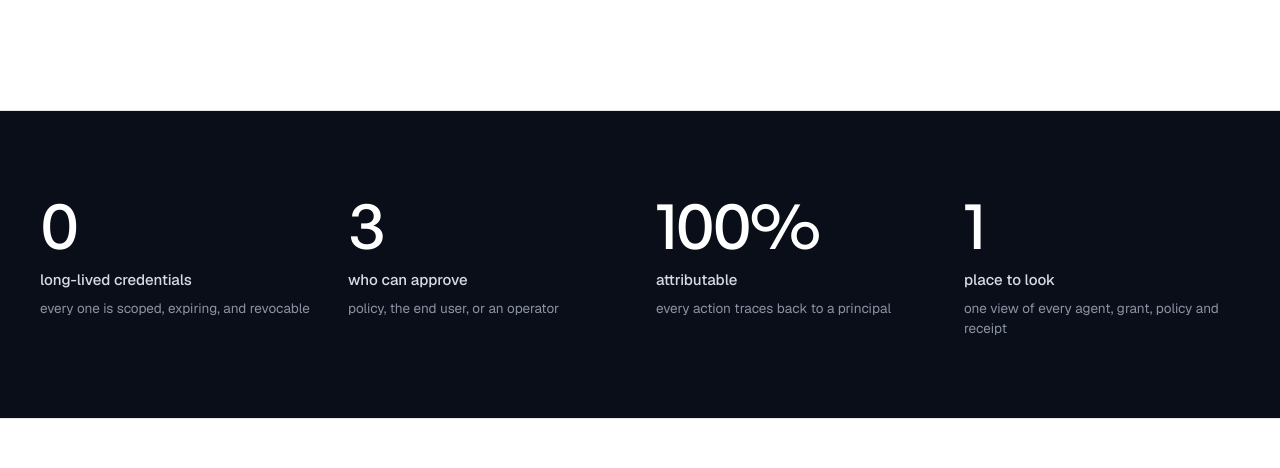
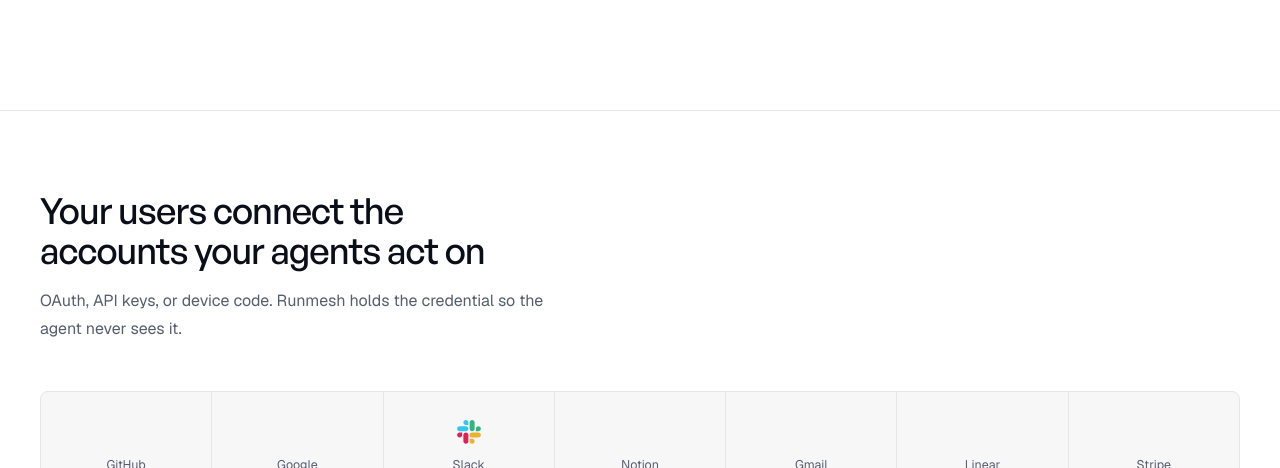
Before and after one commit to Daviduche03/Runmesh, a React (Vite) app in the folder frontend/: page / in a window 1280 px wide. Shown: the part 5798-6266 px from the top of the page. Built offline with nearby package versions, Linux system fonts and the light colour scheme; some icons are missing.

Commit message:
Remove the stats band from the landing page

```diff
--- a/frontend/src/modules/landing/landing.page.tsx
+++ b/frontend/src/modules/landing/landing.page.tsx
@@ -6,7 +6,6 @@ import { Product } from "./product"
 import { HowItWorks } from "./how-it-works"
 import { ControlRoom } from "./control-room"
 import { UseCases } from "./use-cases"
-import { Stats } from "./stats"
 import { Integrations } from "./integrations"
 import { SelfHost } from "./self-host"
 import { Faq } from "./faq"
@@ -41,7 +40,6 @@ export function LinearLanding() {
 			<HowItWorks />
 			<ControlRoom />
 			<UseCases />
-			<Stats />
 			<Integrations />
 			<SelfHost />
 			<Faq />
--- a/frontend/src/modules/landing/stats.tsx
+++ /dev/null
@@ -1,44 +0,0 @@
-import { container } from "./constants"
-
-const stats = [
-	{
-		value: "0",
-		label: "long-lived credentials",
-		detail: "every one is scoped, expiring, and revocable",
-	},
-	{
-		value: "3",
-		label: "who can approve",
-		detail: "policy, the end user, or an operator",
-	},
-	{
-		value: "100%",
-		label: "attributable",
-		detail: "every action traces back to a principal",
-	},
-	{
-		value: "1",
-		label: "place to look",
-		detail: "one view of every agent, grant, policy and receipt",
-	},
-]
-
-export function Stats() {
-	return (
-		<section className="border-t border-[var(--rm-line)] bg-[var(--rm-ink)] py-16 lg:py-20">
-			<div className={container}>
-				<div className="grid gap-10 sm:grid-cols-2 lg:grid-cols-4 lg:gap-8">
-					{stats.map((stat) => (
-						<div key={stat.label}>
-							<div className="font-display-sans text-[clamp(44px,5.4vw,66px)] font-medium leading-none tracking-[-0.035em] text-[var(--rm-ink-fg)] tabular-nums">
-								{stat.value}
-							</div>
-							<div className="mt-3 text-[15px] font-medium text-[var(--rm-ink-2)]">{stat.label}</div>
-							<p className="mt-1.5 text-[13.5px] leading-5 text-[var(--rm-ink-muted)]">{stat.detail}</p>
-						</div>
-					))}
-				</div>
-			</div>
-		</section>
-	)
-}
```
